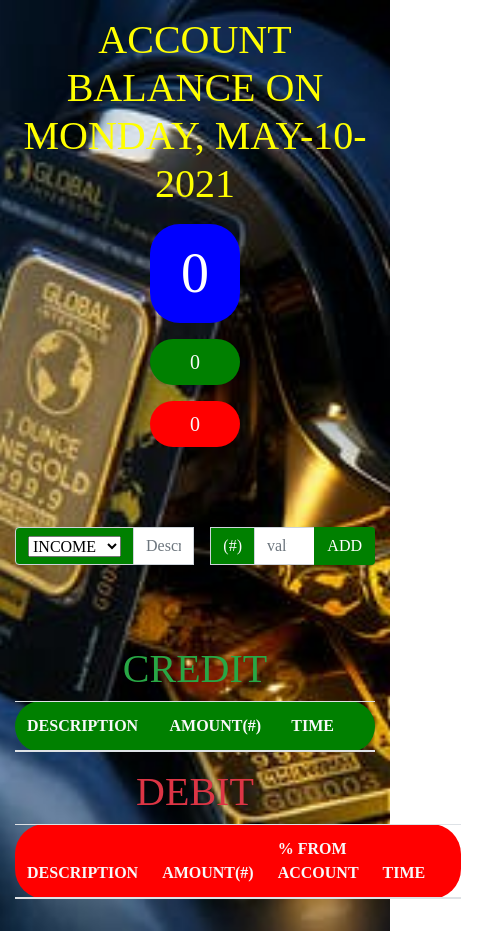
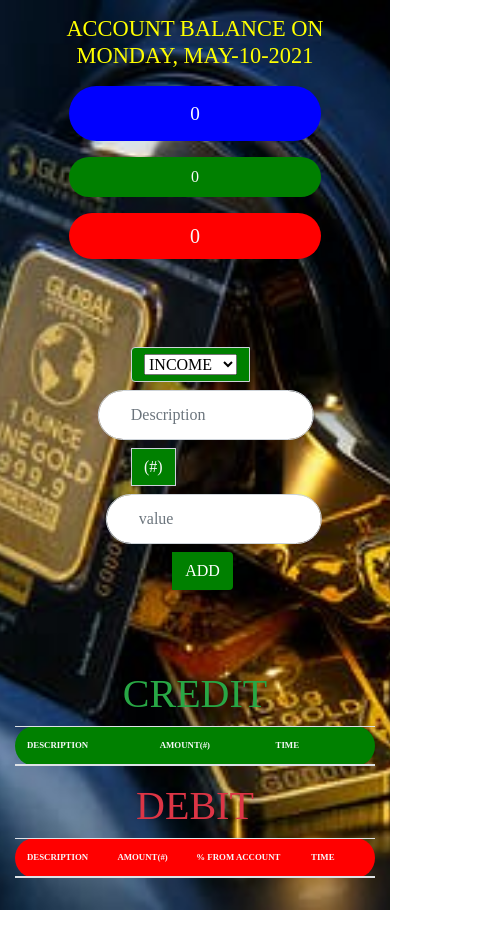
Before and after one commit to Kehinded/Budget-Calculation-app, a plain HTML site: page index.html in a window 390 px wide. Shown: the whole page, 491 px wide, since content can reach past the window. After the commit the page ends 910 px from the top, so only its background shows below. Drawn offline with Linux system fonts and the light colour scheme.

Commit message:
Update account.css

```diff
--- a/account.css
+++ b/account.css
@@ -37,3 +37,50 @@ body {
     background-clip: border-box;
     background-attachment: fixed;
 }
+
+@media only screen and (max-width:38em){
+    html{
+        /* font-size: 55%; */
+    }
+    .header{
+        font-size: 1.4rem;
+    }
+    .input-section{
+        padding: 0 !important;
+    }
+    .total-money{
+        font-size: 120%;
+        width: 70% !important;
+    }
+    .total-income{
+        font-size: 100%;
+        width: 70% !important;
+    }
+    .total-expenses{
+        font-size: 100%;
+        width: 70% !important;
+    }
+    .input-group{
+        display: flex;
+        flex-direction: column !important;
+        align-items: center;
+    }
+    .input-group-prepend{
+       width: 100% !important;
+       transform:  translateX(30%);
+       margin: .5rem;
+    }
+    .form-control{
+        width: 60% !important;
+        padding: 1.5rem 2rem;
+        border-radius: 2rem !important;
+        margin-bottom: .5rem;
+        transform: translateX(5%);
+    }
+    .btn{
+        margin-top: .5rem;
+    }
+    .table{
+        font-size: 55%;
+    }
+}
```
